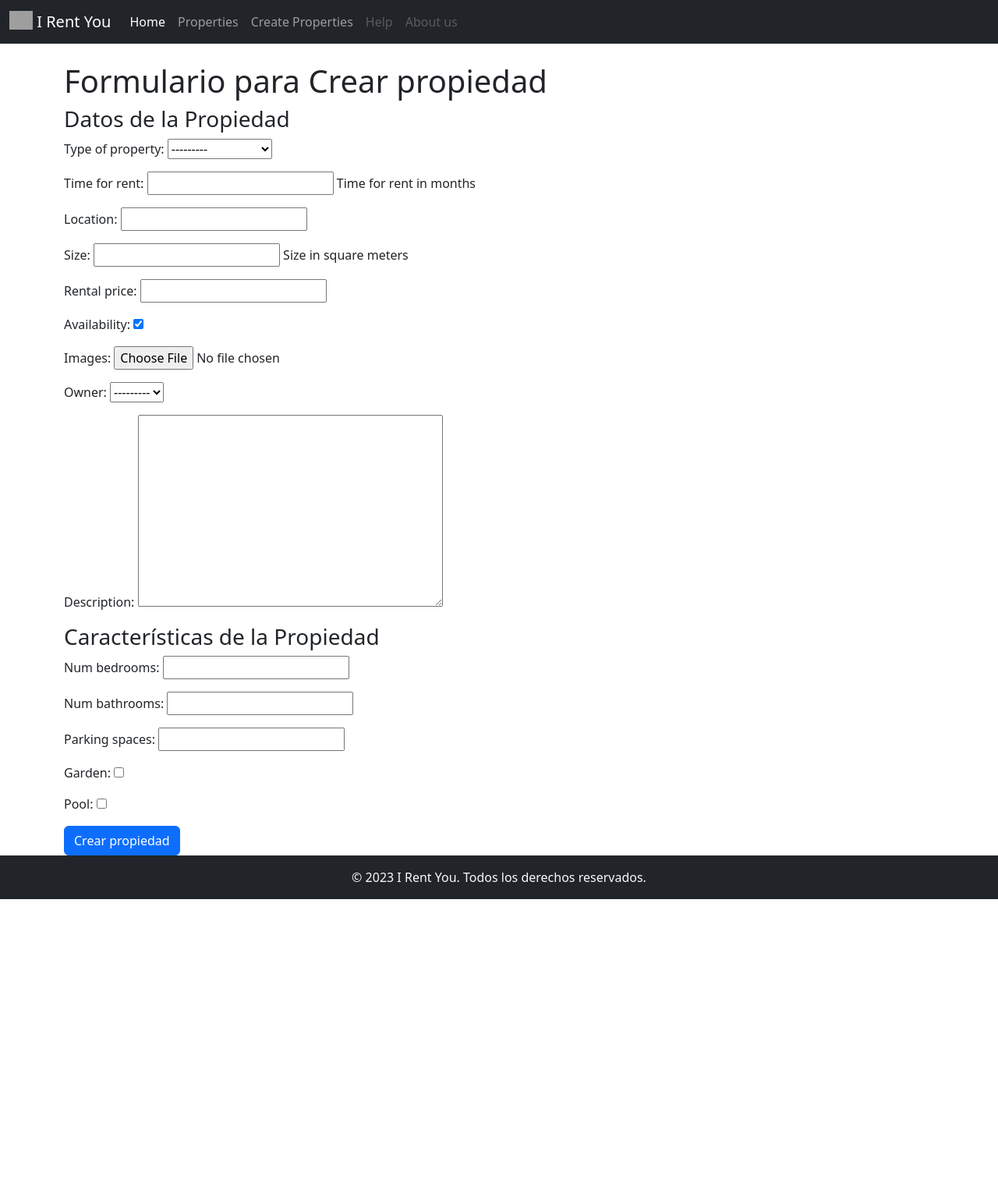
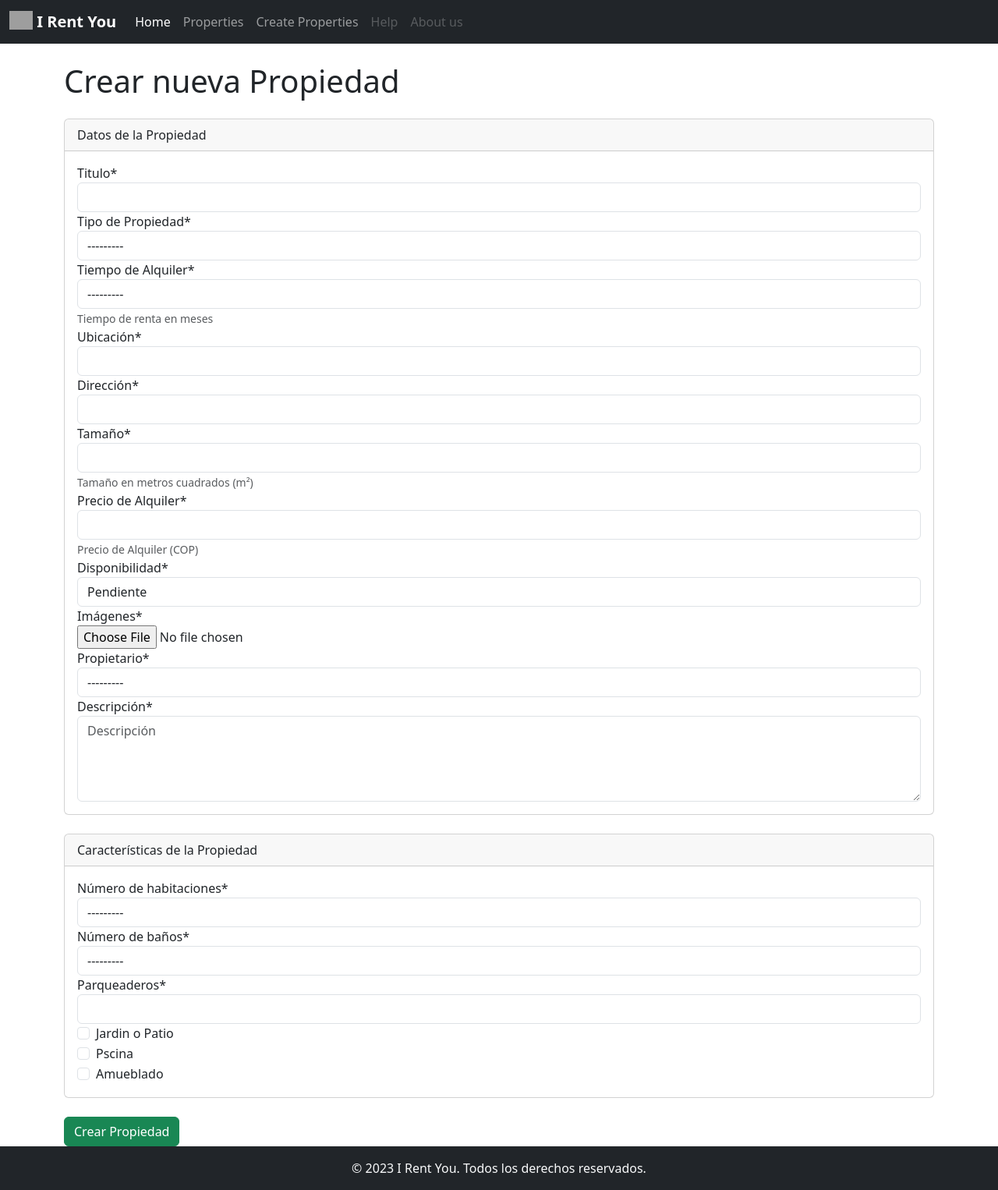
Before and after one commit to sgalle16/I-Rent-You, a Django app: page /create_property/ in a window 1280 px wide. Shown: the whole page at 78% size. Before the commit the page ends 1153 px from the top, so only its background shows below. Run offline with Django 4.2, Linux system fonts and the light colour scheme; some libraries are stand-ins or nearby versions; grey boxes are pictures that could not be loaded.

Commit message:
changes property

```diff
--- a/backend/src/IRentYou/settings.py
+++ b/backend/src/IRentYou/settings.py
@@ -42,6 +42,9 @@ INSTALLED_APPS = [
     'allauth',
     'allauth.account',
     'allauth.socialaccount',
+
+    'crispy_forms',
+    'crispy_bootstrap4',
 
     "property",
 ]
@@ -146,3 +149,5 @@ AUTHENTICATION_BACKENDS = [
 SITE_ID = 1
 
 AUTH_USER_MODEL = "property.User"
+
+CRISPY_TEMPLATE_PACK = 'bootstrap4'
--- a/backend/src/property/forms.py
+++ b/backend/src/property/forms.py
@@ -1,12 +1,28 @@
 from django import forms
-from .models import Property, PropertyFeature
+from .models import Property, TIME_RENT, PropertyFeature
 
 
 class PropertyForm(forms.ModelForm):
     class Meta:
         model = Property
-        fields = ['type_of_property', 'time_for_rent', 'location', 'size',
-                  'rental_price', 'availability', 'images', 'owner', 'description']
+        fields = ['title', 'type_of_property', 'time_for_rent', 'location', 'address', 'size',
+                  'rental_price', 'status', 'images', 'owner', 'description']
+        labels = {
+            'title': 'Titulo',
+            'type_of_property': 'Tipo de Propiedad',
+            'time_for_rent': 'Tiempo de Alquiler',
+            'location': 'Ubicación',
+            'address': 'Dirección',
+            'size': 'Tamaño',
+            'rental_price': 'Precio de Alquiler',
+            'status': 'Disponibilidad',
+            'images': 'Imágenes',
+            'owner': 'Propietario',
+            'description': 'Descripción'
+        }
+        widgets = {
+            'description': forms.Textarea(attrs={'placeholder': 'Descripción', 'rows': 4}),
+        }
 
     def __init__(self, *args, **kwargs):
         super().__init__(*args, **kwargs)
@@ -18,4 +34,12 @@ class PropertyFeatureForm(forms.ModelForm):
     class Meta:
         model = PropertyFeature
         fields = ['num_bedrooms', 'num_bathrooms',
-                  'parking_spaces', 'garden', 'pool']
+                  'parking_spaces', 'garden', 'pool', 'furnished']
+        labels = {
+            'num_bedrooms': 'Número de habitaciones',
+            'num_bathrooms': 'Número de baños',
+            'parking_spaces': 'Parqueaderos',
+            'garden': 'Jardin o Patio',
+            'pool': 'Pscina',
+            'furnished': 'Amueblado',
+        }
--- a/backend/src/property/models.py
+++ b/backend/src/property/models.py
@@ -9,21 +9,61 @@ class User(AbstractUser):
         return self.username
 
 
+PROPERTY_TYPES = [
+    ('apartment', 'Apartamento'),
+    ('house', 'Casa'),
+    ('room', 'Habitación'),
+    ('office', 'Oficina'),
+    ('studio', 'Aparta-Estudio'),
+]
+
+TIME_RENT = [
+    ('1', '1 mes'),
+    ('3', '3 meses'),
+    ('6', '6 meses'),
+    ('12', '1 año'),
+    ('24', '2 años'),
+    ('36', '3 años'),
+]
+
+STATUS_CHOICES = [
+    ('rented', 'Alquilado'),
+    ('available', 'Disponible'),
+    ('pending', 'Pendiente'),
+    ('other', 'Otro'),
+]
+
+NUM_BEDROOM = [
+    ('1', '1'),
+    ('2', '2'),
+    ('3', '3'),
+    ('4', '4'),
+    ('5', '5'),
+]
+
+NUM_BATHROOM = [
+    ('1', '1'),
+    ('2', '2'),
+    ('3', '3'),
+    ('4', '4'),
+    ('5', '5'),
+]
+
+
 class Property(models.Model):
-    PROPERTY_TYPES = [
-        ('apartment', 'Apartamento'),
-        ('house', 'Casa'),
-        ('room', 'Habitación'),
-        ('office', 'Oficina'),
-        ('studio', 'Aparta-Estudio'),
-    ]
 
+    title = models.CharField(max_length=100)
     type_of_property = models.CharField(max_length=20, choices=PROPERTY_TYPES)
-    time_for_rent = models.PositiveIntegerField(help_text="Time for rent in months")
-    location = models.CharField(max_length=100)
-    size = models.PositiveIntegerField(help_text="Size in square meters")
-    rental_price = models.DecimalField(max_digits=10, decimal_places=2)
-    availability = models.BooleanField(default=True)
+    time_for_rent = models.CharField(max_length=20,
+        choices=TIME_RENT,  help_text="Tiempo de renta en meses")
+    location = models.CharField(max_length=200, blank=False)
+    address = models.CharField(max_length=300, blank=False)
+    size = models.DecimalField(
+        max_digits=10, decimal_places=2, help_text="Tamaño en metros cuadrados (m²)")
+    rental_price = models.DecimalField(
+        max_digits=12, decimal_places=2, help_text="Precio de Alquiler (COP)")
+    status = models.CharField(
+        max_length=20, choices=STATUS_CHOICES, default='pending')
     images = models.ImageField(
         upload_to='media/property/property_images/', blank=True, null=True)
 
@@ -38,8 +78,7 @@ class Property(models.Model):
     updated_date = models.DateTimeField(auto_now=True)
 
     def __str__(self):
-        return f"{self.type_of_property} en {self.location} Disponible: {self.availability}"
-
+        return f"{self.type_of_property} | {self.title} en {self.location} - Estado: {self.get_status_display()}"
 
 
 # The `PropertyFeature` class represents the features of a property, including the number of bedrooms
@@ -47,14 +86,18 @@ class Property(models.Model):
 class PropertyFeature(models.Model):
     property = models.OneToOneField(
         Property, on_delete=models.CASCADE, related_name='features')
-    num_bedrooms = models.PositiveIntegerField()
-    num_bathrooms = models.PositiveIntegerField()
+    num_bedrooms = models.CharField(max_length=10,
+        choices=NUM_BEDROOM, unique=False)
+    num_bathrooms = models.CharField(max_length=10,
+        choices=NUM_BATHROOM, unique=False)
     parking_spaces = models.PositiveIntegerField()
     garden = models.BooleanField(default=False)
     pool = models.BooleanField(default=False)
-    backyard =  models.BooleanField(default=False)
+    backyard = models.BooleanField(default=False)
+    furnished = models.BooleanField(default=False)
+
     def __str__(self):
-        return f"Características de {self.property.description}: {self.num_bedrooms} Beds | {self.num_bathrooms} Baths"
+        return f"Características de {self.property.title}: {self.num_bedrooms} Beds | {self.num_bathrooms} Baths"
 
 
 # The `PropertyComment` class represents a comment made by a user on a property, with fields for the
@@ -88,3 +131,4 @@ class PropertyRating(models.Model):
 
     def __str__(self):
         return self.user.username
+        # return f"Calificación de {self.user.username} para {self.property.get_type_of_property_display()} en {self.property.location}"
--- a/backend/src/property/views.py
+++ b/backend/src/property/views.py
@@ -45,7 +45,7 @@ class PropertyCreateView(CreateView):
     def form_valid(self, form):
         # Asigna el usuario(lessor) actual como propietario al crear la propiedad
         # (PARA ESTO ES NECESARIO ESTAR AUTENTICADOS. LO CUAL AUN NO ESTA IMPLEMENTADO)
-        # form.instance.owner = self.request.user
+        #form.instance.user = self.request.user
 
         # Validación de campos requeridos
         if not form.is_valid():
--- a/backend/src/requirements.txt
+++ b/backend/src/requirements.txt
@@ -2,10 +2,12 @@ asgiref==3.7.2
 certifi==2023.7.22
 cffi==1.15.1
 charset-normalizer==3.2.0
+crispy-bootstrap4==2022.1
 cryptography==41.0.3
 defusedxml==0.7.1
 Django==4.2.4
 django-allauth==0.55.2
+django-crispy-forms==2.0
 idna==3.4
 oauthlib==3.2.2
 Pillow==10.0.0
--- a/backend/src/templates/base.html
+++ b/backend/src/templates/base.html
@@ -34,7 +34,7 @@
         height="24"
         class="d-inline-block align-text-top"
       />
-      I Rent You
+      <strong>I Rent You</strong>
     </a>
     <button class="navbar-toggler" type="button" data-bs-toggle="collapse" data-bs-target="#navbarCollapse" aria-controls="navbarCollapse" aria-expanded="false" aria-label="Toggle navigation">
       <span class="navbar-toggler-icon"></span>
--- a/backend/src/templates/property/property_create.html
+++ b/backend/src/templates/property/property_create.html
@@ -1,22 +1,35 @@
 {% extends 'base.html' %}
+{% load crispy_forms_tags %}
 
 {% block content %}
+
 <div class="container">
-    <h1>Formulario para {{ view_type }} propiedad</h1>
+    <h1 class="mt-4 mb-4">{{ view_type|title }} nueva Propiedad</h1>
+
     <form method="POST" enctype="multipart/form-data">
         {% csrf_token %}
-        <!-- Formulario de Propiedad -->
-        <div class="form-section">
-            <h3>Datos de la Propiedad</h3>
-            {{ form.as_p }}
-        </div>
-        <!-- Formulario de Características -->
-        <div class="form-section">
-            <h3>Características de la Propiedad</h3>
-            {{ feature_form.as_p }}
+
+        <!-- Datos de la Propiedad -->
+        <div class="card mb-4">
+            <div class="card-header">
+                Datos de la Propiedad
+            </div>
+            <div class="card-body">
+                {{ form|crispy }}
+            </div>
         </div>
 
-        <button type="submit" class="btn btn-primary">{{ view_type|title }} propiedad</button>
+        <!-- Características de la Propiedad -->
+        <div class="card mb-4">
+            <div class="card-header">
+                Características de la Propiedad
+            </div>
+            <div class="card-body">
+                {{ feature_form|crispy }}
+            </div>
+        </div>
+
+        <button type="submit" class="btn btn-success btn-block">{{ view_type|title }} Propiedad</button>
     </form>
 </div>
 {% endblock content %}
--- a/backend/src/templates/property/property_list.html
+++ b/backend/src/templates/property/property_list.html
@@ -21,11 +21,11 @@
       <div class="card" >
         <img src="{{ property.images.url }}" class="card-img-top img-fluid" alt="Imagen de la propiedad" style="max-height: 400px;" />
         <div class="card-body">
-          <h2 class="card-title">{{ property.type_of_property }} {{ property.description }}</h2>
+          <h2 class="card-title">{{property.title}}</h2>
           <p class="card-text"><strong>Ubicación:</strong> {{ property.location }}</p>
           <p class="card-text"><strong>Precio de Alquiler:</strong> {{ property.rental_price }}</p>
-          <p class="card-text"><strong>Disponibilidad:</strong> {{ property.availability }}</p>
-          <a href="{% url 'property-detail' pk=property.id %}" class="btn btn-primary">Details</a>
+          <p class="card-text"><strong>Disponibilidad:</strong> {{ property.get_status_display }}</p>
+          <a href="{% url 'property-detail' pk=property.id %}" class="btn btn-primary">Detalles</a>
         </div>
       </div>
     </div>
```
Also changed, not shown: backend/src/templates/property/property_detail.html (+5 -2 lines), backend/src/property/migrations/0001_initial.py, backend/src/property/migrations/0002_rename_updateded_date_property_updated_date_and_more.py (deleted), backend/src/property/migrations/0003_alter_propertyfeature_property.py (deleted), backend/src/property/migrations/0004_propertyfeature_backyard.py (deleted), 1 other file.
